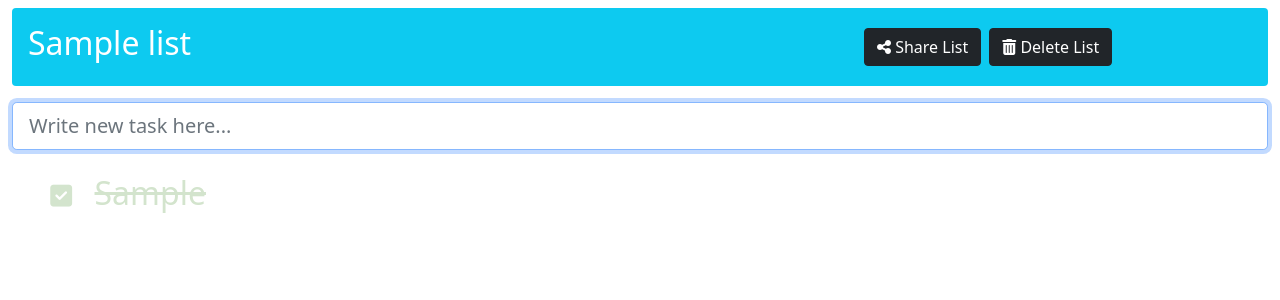
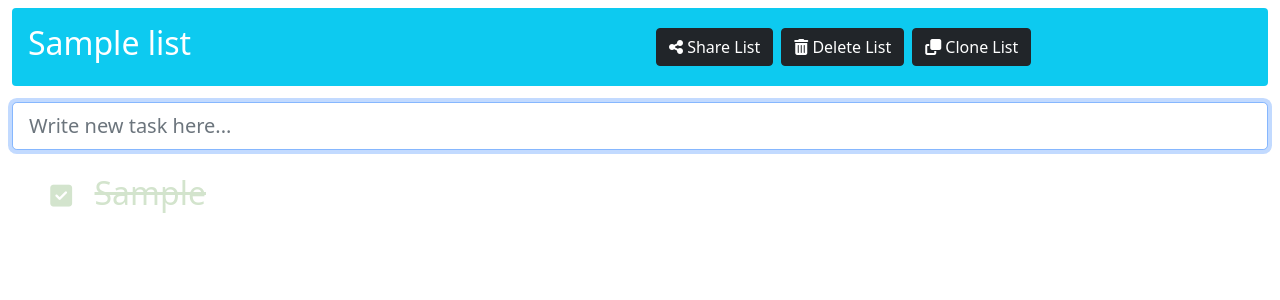
Before and after one commit to ajay0024/ToDoWebsite, a Flask app: page /1 in a window 1280 px wide. Shown: the part 57-357 px from the top of the page. Run offline with Flask 2, Linux system fonts and the light colour scheme; tables that the repository leaves empty hold one stand-in row (values such as "Sample post"); some libraries are stand-ins or nearby versions.

Commit message:
Added Coloning tasklist Functionality

```diff
--- a/main.py
+++ b/main.py
@@ -6,15 +6,14 @@ from flask_sqlalchemy import SQLAlchemy
 from flask_login import UserMixin, login_user, LoginManager, login_required, current_user, logout_user
 from sqlalchemy.orm import relationship
 from datetime import datetime
-import os
+import os, copy
 
 app = Flask(__name__)
-
 
 # app.config['SECRET_KEY'] = '2ae76b45748f51c2d730af17b02d2d79fd43c200b8d7dd48a5ef9c67152891bc'
 app.config['SECRET_KEY'] = os.environ.get("SECRET_KEY")
 
-uri = os.environ.get("DATABASE_URL",  "sqlite:///tasks.db")  # or other relevant config var
+uri = os.environ.get("DATABASE_URL", "sqlite:///tasks.db")  # or other relevant config var
 if uri.startswith("postgres://"):
     uri = uri.replace("postgres://", "postgresql://", 1)
 app.config['SQLALCHEMY_DATABASE_URI'] = uri
@@ -140,14 +139,19 @@ def home():
         return render_template("user-view.html", current_user=current_user)
 
 
-@app.route("/new")
-def new():
+def make_tasklist():
     code = str(uuid.uuid4())
     if current_user.is_authenticated:
         max_priority = max((x.tasklist_priority for x in current_user.tasklists), default=0)
         tasklist = TaskList(uid=code, name="New List", author_id=current_user.id, tasklist_priority=max_priority + 1)
     else:
         tasklist = TaskList(uid=code, name="New List", tasklist_priority=0)
+    return tasklist
+
+
+@app.route("/new")
+def new():
+    tasklist = make_tasklist()
     db.session.add(tasklist)
     db.session.commit()
     new_tasklist_id = tasklist.uid
@@ -161,8 +165,26 @@ def new():
 def task_list(tasklist_id):
     tasklist = TaskList.query.get(tasklist_id)
     tasklist.tasks.sort(key=lambda x: x.task_priority, reverse=True)
+    return render_template("user-view.html", tasklist=tasklist, registrationForm=RegisterForm(), loginForm=LoginForm())
 
-    return render_template("user-view.html", tasklist=tasklist, registrationForm=RegisterForm(), loginForm=LoginForm())
+
+@app.route("/clone/<tasklist_id>")
+def clone(tasklist_id):
+    tasklist = TaskList.query.get(tasklist_id)
+    new_tasklist = make_tasklist()
+    new_tasklist.name = tasklist.name
+    for x in tasklist.tasks:
+        db.session.expunge(x)
+        db.make_transient(x)
+        x.task_id=None
+        x.task_list_id=new_tasklist.uid
+        db.session.add(x)
+    db.session.add(new_tasklist)
+    db.session.commit()
+    if current_user.is_authenticated:
+        return redirect(url_for("home"))
+    else:
+        return redirect(url_for("task_list", tasklist_id=new_tasklist.uid))
 
 
 @app.route("/add_task", methods=["POST"])
@@ -275,7 +297,8 @@ def edit_date():
         db.session.commit()
     return "";
 
-@app.route("/delete_tasklist/<uid>", methods=["POST","GET"])
+
+@app.route("/delete_tasklist/<uid>", methods=["POST", "GET"])
 def delete_tasklist(uid):
     if request.method == 'GET':
         tasklist = TaskList.query.get(uid)
@@ -285,5 +308,6 @@ def delete_tasklist(uid):
         db.session.commit()
     return redirect(url_for("home"))
 
+
 if __name__ == "__main__":
     app.run(debug=True)
--- a/templates/tasklist-template.html
+++ b/templates/tasklist-template.html
@@ -2,13 +2,13 @@
 <div class="tab-pane fade tasklist-tab {{'active show' if singleEntryPage}}" id={{'t'+tasklist.uid}} role="tabpanel" tasklist_id={{tasklist.uid}} aria-labelledby={{tasklist.uid}}>
   <div class="p-3 my-2 bg-info rounded text-white container-fluid">
     <div class="row">
-      <div class="col-lg-8 ">
+      <div class="col-lg-6 ">
         <h2 class="name-editable align-middle">{{tasklist.name}}</h2>
       </div>
       <div class="col align-items-center d-flex ">
           <button type="button" class="btn btn-dark mx-1" name="button" data-bs-toggle="modal" data-bs-target="#sharingModal" data-bs-link={{tasklist.uid}}><i class="fas fa-share-alt"></i> Share List</button>
           <button type="button" class="btn btn-dark mx-1" name="button" data-bs-toggle="modal" data-bs-target="#deleteTasklistModal" data-bs-uid={{tasklist.uid}}><i class="fas fa-trash-alt"></i> Delete List</button>
-
+          <a type="button" class="btn btn-dark mx-1" id="cloneList" href={{url_for('clone',tasklist_id=tasklist.uid)}}><i class="fas fa-clone"></i> Clone List</a>
       </div>
 
     </div>
```
